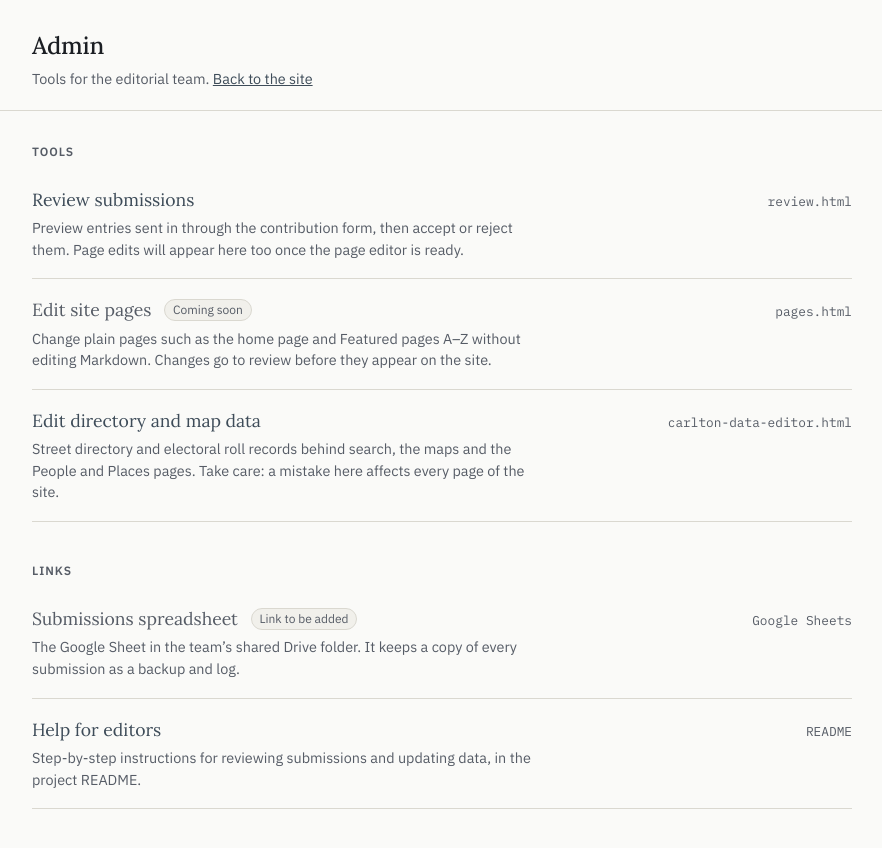
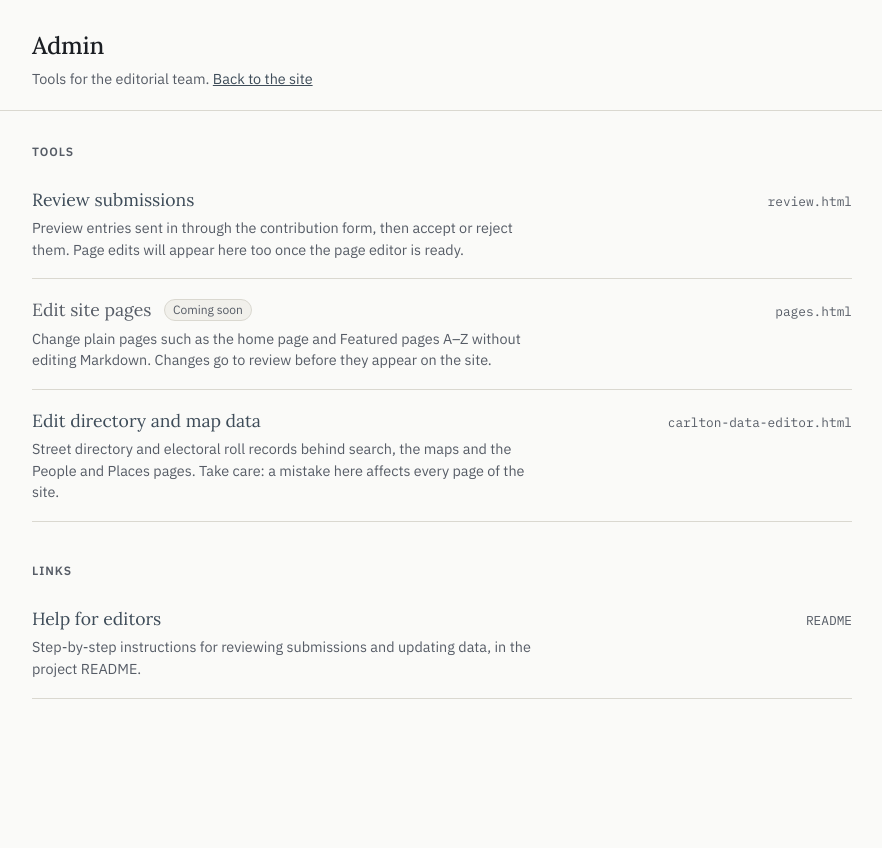
Before and after one commit to notamitchell/order, a Jekyll site: the page admin/index.html, which Jekyll copies as it is, in a window 1280 px wide. Shown: the top 848 px of the page, without its empty margins (198-1080 px from the left). Built offline with Jekyll 4.4.1, drawn with Linux system fonts in a browser that asks for light colours.

Commit message:
Remove the Google Sheet placeholder from the admin page
The admin page is public, so the team's Sheet stays unlinked. The README
roadmap entry and the page-editor proposal now say so.

Co-Authored-By: Claude Opus 5.5 <noreply@anthropic.com>
Claude-Session: https://claude.ai/code/session_01Qr2RoR6cBXGGeuyLree2BK

```diff
--- a/admin/index.html
+++ b/admin/index.html
@@ -109,16 +109,8 @@
   <section aria-labelledby="h-links">
     <h2 id="h-links">Links</h2>
 
-    <!-- Google Sheet: link not added yet. Replace the tag with
-         <a href="https://docs.google.com/spreadsheets/d/…">…</a> once known. -->
-    <div class="tool soon">
-      <div>
-        <p class="title">Submissions spreadsheet <span class="tag">Link to be added</span></p>
-        <p class="desc">The Google Sheet in the team&rsquo;s shared Drive folder. It keeps a copy of every submission as a backup and log.</p>
-      </div>
-      <span class="path">Google Sheets</span>
-    </div>
-
+    <!-- The team's Google Sheet is deliberately not linked here: this page is
+         public and the team already has the link. -->
     <div class="tool">
       <div>
         <p class="title"><a href="https://github.com/notamitchell/order#editorial-workflows">Help for editors</a></p>
```
Also changed, not shown: docs/proposals/markdown-page-editor.md (+1 -1 lines), README.md.
